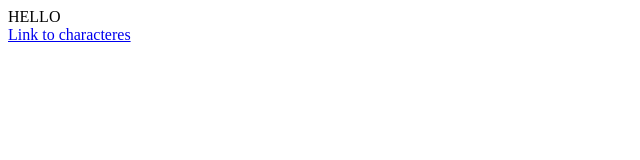
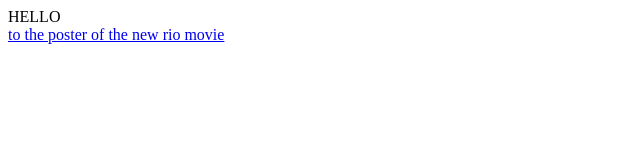
Before and after one commit to sscheicher/html-test1, a plain HTML site: page index.html in a window 1280 px wide. Shown: the whole page, without its empty margins (0-640 px from the left). Drawn offline with Linux system fonts and the light colour scheme.

Commit message:
describtion

```diff
--- a/index.html
+++ b/index.html
@@ -6,7 +6,7 @@
   <body>
 HELLO
 <br>
-<a href="characteres.html">Link to characteres</a>
+<a href="characteres.html"> to the poster of the new rio movie</a>
 
   </body>
 </html>
```
